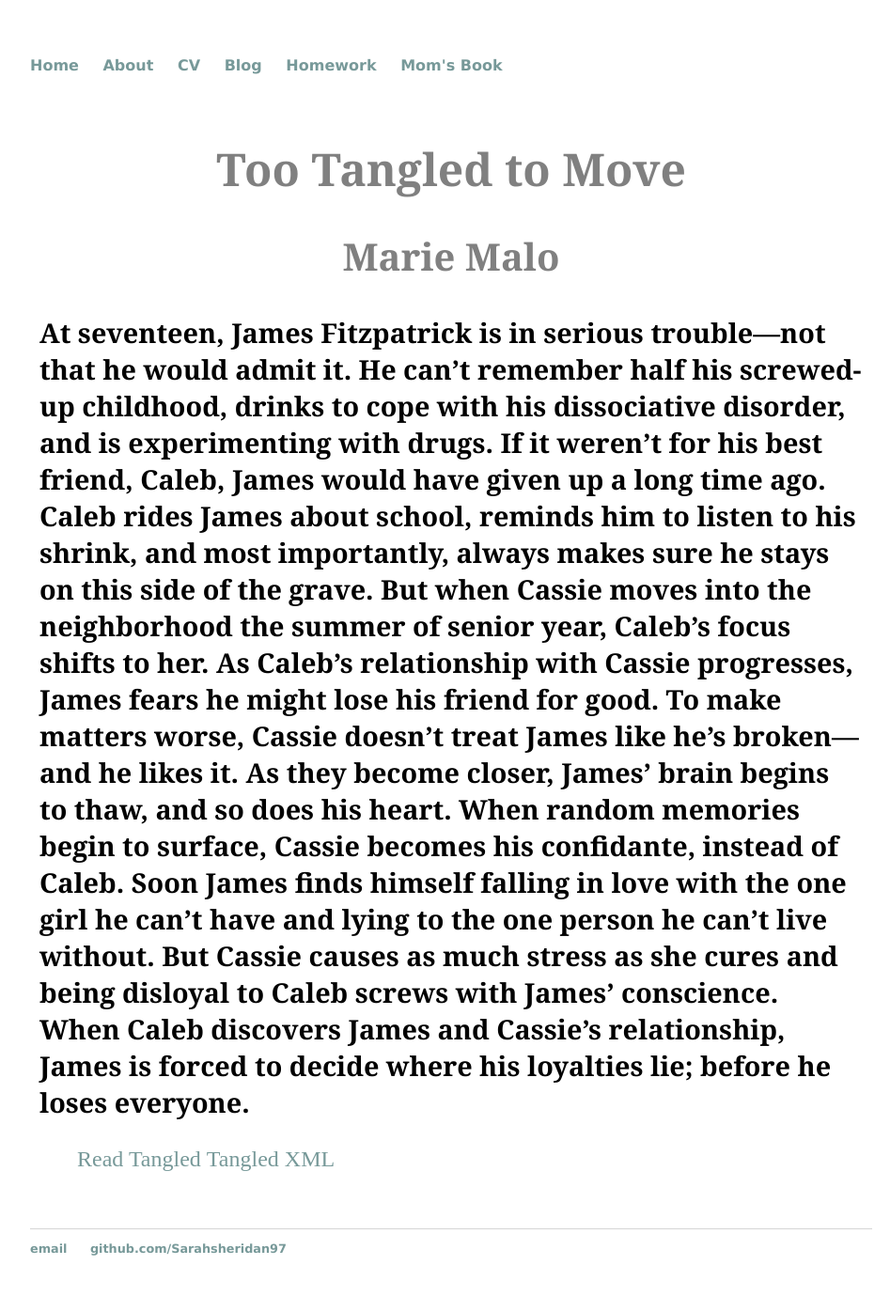
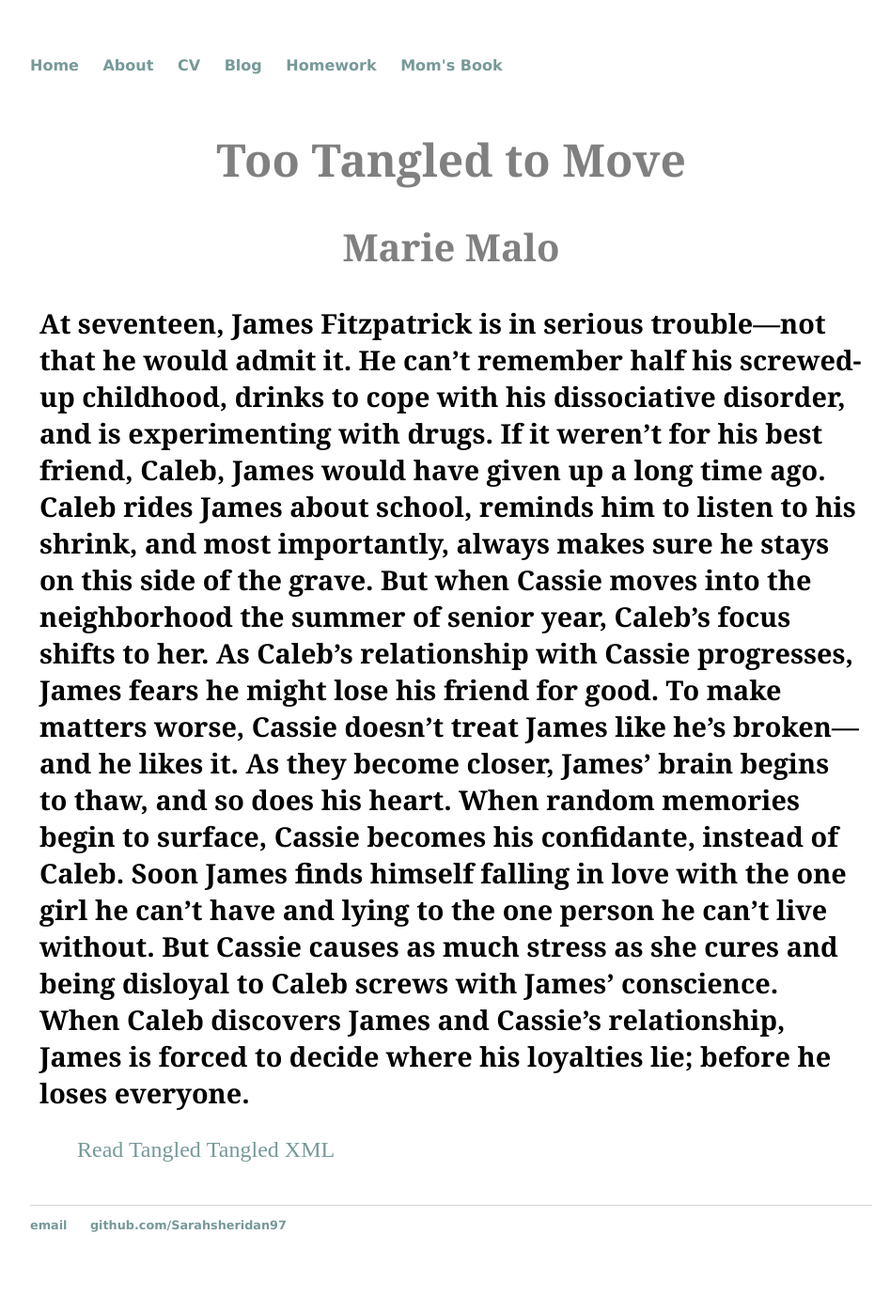
Before and after one commit to Sarahsheridan97/sarahsheridan97.github.io, a Jekyll site: the page built from mombook/index.html, in a window 1280 px wide. Shown: the whole page at 94% size, without its empty margins (160-1107 px from the left). Built offline with Jekyll 4.4.1, drawn with Linux system fonts in a browser that asks for light colours; after the commit the page ends 1371 px from its top, so only the background shows below that.

Commit message:
Update extra.css

```diff
--- a/css/extra.css
+++ b/css/extra.css
@@ -23,9 +23,9 @@ body {
 }
 
 div {
-  padding-top: 20px;
+  padding-top: 10px;
   padding-right: 10px;
-  padding-bottom: 20px;
+  padding-bottom: 5px;
   padding-left: 10px;
 }
 
```
